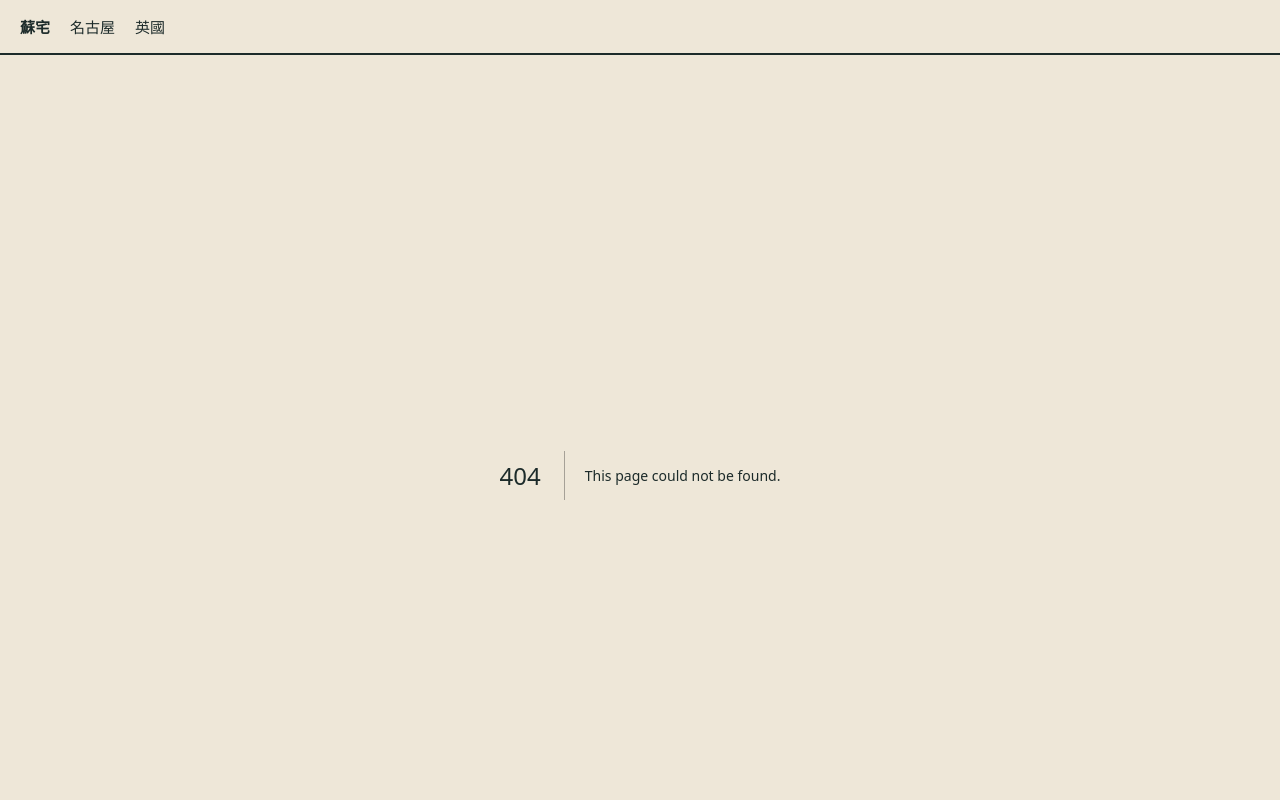
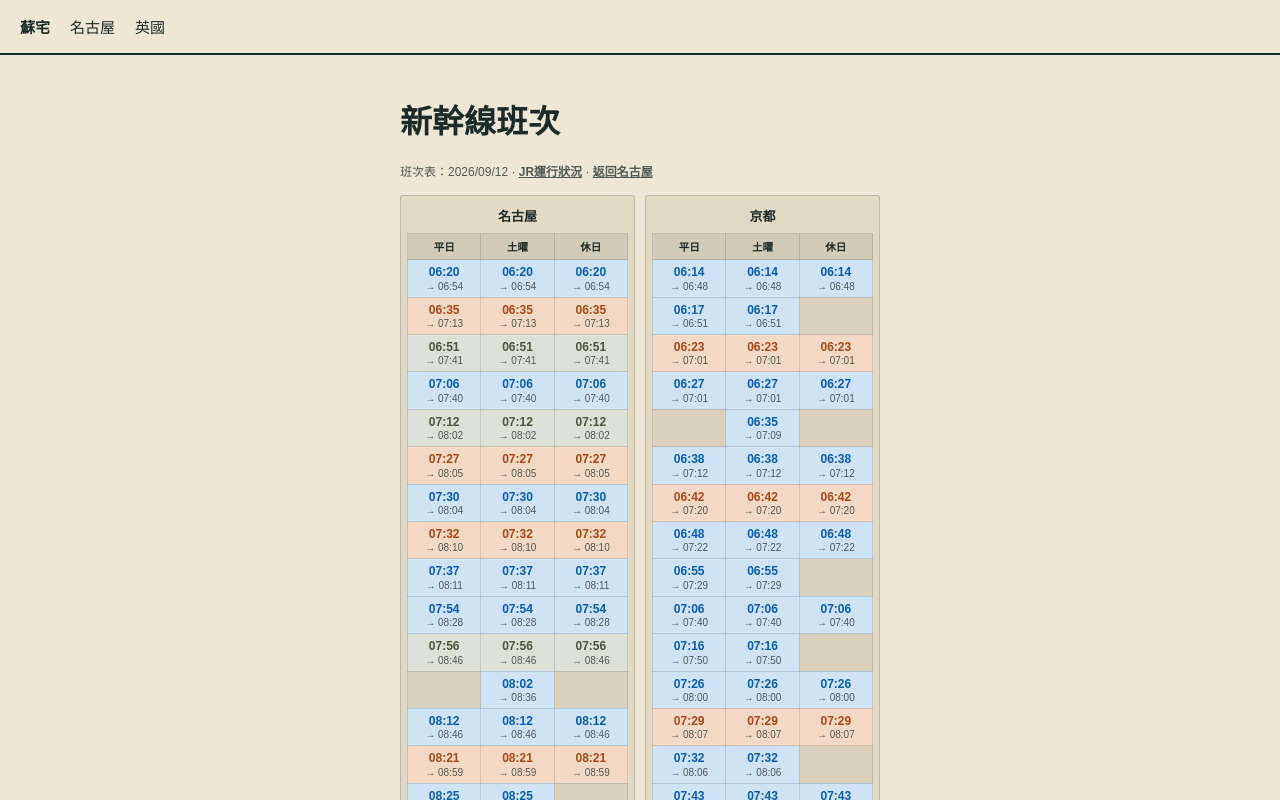
Before and after one commit to alty-as624/altyvilla, a Next.js app: page /nagoya/shinkansen in a window 1280 px wide. Before the commit this address had no page. Shown: the top 800 px of the page. Built offline with nearby package versions, Linux system fonts and the light colour scheme.

Commit message:
Add files via upload

```diff
--- /dev/null
+++ b/app/nagoya/shinkansen/page.js
@@ -0,0 +1,324 @@
+"use client";
+import { useEffect, useMemo, useState } from "react";
+
+const CSV_URL = "/data/shinkansen-ngy-kyo.csv";
+const JR_SHINKANSEN_STATUS =
+  "https://traininfo.jr-central.co.jp/shinkansen/pc/ja/index.html";
+
+const TRAIN_STYLE = {
+  nozomi: { bg: "#cfe3f7", dep: "#0b5cab" },
+  hikari: { bg: "#f3d9c4", dep: "#a34a1a" },
+  kodama: { bg: "#dde0d6", dep: "#4a5540" },
+};
+
+function trainKind(name) {
+  const s = String(name || "");
+  if (s.includes("のぞみ")) return "nozomi";
+  if (s.includes("ひかり")) return "hikari";
+  if (s.includes("こだま")) return "kodama";
+  return "kodama";
+}
+
+function parseHHMM(s) {
+  const [h, m] = String(s).trim().split(":").map(Number);
+  if (Number.isNaN(h) || Number.isNaN(m)) return null;
+  return h * 60 + m;
+}
+
+function parseCsv(text) {
+  const lines = text
+    .replace(/^\uFEFF/, "")
+    .trim()
+    .split(/\r?\n/);
+  if (lines.length < 2) return [];
+  const headers = lines[0].split(",").map((h) => h.trim());
+  return lines.slice(1).map((line) => {
+    const cols = line.split(",");
+    const row = {};
+    headers.forEach((h, i) => {
+      row[h] = (cols[i] || "").trim();
+    });
+    return row;
+  });
+}
+
+function dayParts(dayField) {
+  const raw = String(dayField || "")
+    .toLowerCase()
+    .replace(/\s/g, "");
+  if (!raw || raw === "all") return ["weekday", "saturday", "holiday"];
+  return raw.split("+").filter(Boolean);
+}
+
+/** 同一 dep 同一列；唔同 dep 分列；由早到晚 */
+function buildPivot(rows, dir) {
+  const map = new Map();
+  for (const r of rows) {
+    if (r.dir !== dir) continue;
+    const depMin = parseHHMM(r.dep);
+    if (depMin == null) continue;
+    if (!map.has(depMin)) {
+      map.set(depMin, {
+        depMin,
+        weekday: null,
+        saturday: null,
+        holiday: null,
+      });
+    }
+    const slot = map.get(depMin);
+    const cell = {
+      dep: r.dep,
+      arr: r.arr,
+      train: r.train,
+      dest: r.dest,
+      kind: trainKind(r.train),
+    };
+    for (const d of dayParts(r.day)) {
+      if (d === "weekday" || d === "saturday" || d === "holiday") {
+        slot[d] = cell;
+      }
+    }
+  }
+  return [...map.values()].sort((a, b) => a.depMin - b.depMin);
+}
+
+function Cell({ cell }) {
+  if (!cell) {
+    return (
+      <td
+        style={{
+          background: "rgba(28,43,42,0.04)",
+          border: "1px solid rgba(28,43,42,0.14)",
+          padding: "5px 3px",
+        }}
+      />
+    );
+  }
+  const st = TRAIN_STYLE[cell.kind] || TRAIN_STYLE.kodama;
+  return (
+    <td
+      style={{
+        background: st.bg,
+        border: "1px solid rgba(28,43,42,0.14)",
+        padding: "5px 3px",
+        verticalAlign: "middle",
+        textAlign: "center",
+      }}
+    >
+      <div
+        style={{
+          fontWeight: 800,
+          fontSize: 12,
+          color: st.dep,
+          lineHeight: 1.2,
+        }}
+      >
+        {cell.dep}
+      </div>
+      <div
+        style={{
+          fontSize: 10,
+          color: "#1c2b2a",
+          opacity: 0.75,
+          marginTop: 1,
+        }}
+      >
+        → {cell.arr}
+      </div>
+    </td>
+  );
+}
+
+function DirTable({ title, pivot }) {
+  return (
+    <div
+      style={{
+        flex: "1 1 0",
+        minWidth: 0,
+        background: "#e2d9c5",
+        border: "1px solid rgba(28,43,42,0.18)",
+        borderRadius: 3,
+        padding: "10px 6px 12px",
+      }}
+    >
+      <h2
+        style={{
+          fontSize: 13,
+          fontWeight: 700,
+          margin: "0 0 8px",
+          textAlign: "center",
+        }}
+      >
+        {title}
+      </h2>
+      <table
+        style={{
+          width: "100%",
+          borderCollapse: "collapse",
+          tableLayout: "fixed",
+          fontSize: 11,
+        }}
+      >
+        <thead>
+          <tr>
+            {["平日", "土曜", "休日"].map((h) => (
+              <th
+                key={h}
+                style={{
+                  background: "rgba(28,43,42,0.08)",
+                  fontWeight: 700,
+                  fontSize: 10.5,
+                  border: "1px solid rgba(28,43,42,0.14)",
+                  padding: "5px 3px",
+                }}
+              >
+                {h}
+              </th>
+            ))}
+          </tr>
+        </thead>
+        <tbody>
+          {pivot.length === 0 ? (
+            <tr>
+              <td
+                colSpan={3}
+                style={{
+                  textAlign: "center",
+                  padding: 12,
+                  opacity: 0.7,
+                  border: "1px solid rgba(28,43,42,0.14)",
+                }}
+              >
+                無班次資料
+              </td>
+            </tr>
+          ) : (
+            pivot.map((row) => (
+              <tr key={row.depMin}>
+                <Cell cell={row.weekday} />
+                <Cell cell={row.saturday} />
+                <Cell cell={row.holiday} />
+              </tr>
+            ))
+          )}
+        </tbody>
+      </table>
+    </div>
+  );
+}
+
+export default function ShinkansenTimetable() {
+  const [rows, setRows] = useState([]);
+  const [error, setError] = useState(false);
+
+  useEffect(() => {
+    fetch(CSV_URL, { cache: "no-store" })
+      .then((res) => {
+        if (!res.ok) throw new Error("csv");
+        return res.text();
+      })
+      .then((text) => setRows(parseCsv(text)))
+      .catch(() => setError(true));
+  }, []);
+
+  const ngy = useMemo(() => buildPivot(rows, "ngy_kyo"), [rows]);
+  const kyo = useMemo(() => buildPivot(rows, "kyo_ngy"), [rows]);
+
+  return (
+    <div>
+      <h1 style={{ fontFamily: "serif" }}>新幹線班次</h1>
+      <div
+        style={{
+          fontSize: 12,
+          opacity: 0.75,
+          marginBottom: 14,
+          lineHeight: 1.45,
+        }}
+      >
+        班次表：2026/09/12
+        {" · "}
+        <a
+          href={JR_SHINKANSEN_STATUS}
+          target="_blank"
+          rel="noopener noreferrer"
+          style={{ color: "#1c2b2a", fontWeight: 600 }}
+        >
+          JR運行狀況
+        </a>
+        {" · "}
+        <a href="/nagoya" style={{ color: "#1c2b2a", fontWeight: 600 }}>
+          返回名古屋
+        </a>
+      </div>
+
+      {error && (
+        <div style={{ fontSize: 13, color: "#991b1b", marginBottom: 12 }}>
+          讀唔到班次表，請確認 public/data/shinkansen-ngy-kyo.csv
+        </div>
+      )}
+
+      <div
+        style={{
+          display: "flex",
+          gap: 10,
+          alignItems: "flex-start",
+        }}
+      >
+        <DirTable title="名古屋" pivot={ngy} />
+        <DirTable title="京都" pivot={kyo} />
+      </div>
+
+      <div
+        style={{
+          marginTop: 12,
+          fontSize: 11,
+          opacity: 0.8,
+          lineHeight: 1.55,
+        }}
+      >
+        <span
+          style={{
+            display: "inline-block",
+            width: 12,
+            height: 12,
+            background: "#cfe3f7",
+            borderRadius: 2,
+            verticalAlign: -2,
+            marginRight: 3,
+            border: "1px solid rgba(28,43,42,0.15)",
+          }}
+        />
+        快
+        {" · "}
+        <span
+          style={{
+            display: "inline-block",
+            width: 12,
+            height: 12,
+            background: "#f3d9c4",
+            borderRadius: 2,
+            verticalAlign: -2,
+            marginRight: 3,
+            border: "1px solid rgba(28,43,42,0.15)",
+          }}
+        />
+        中
+        {" · "}
+        <span
+          style={{
+            display: "inline-block",
+            width: 12,
+            height: 12,
+            background: "#dde0d6",
+            borderRadius: 2,
+            verticalAlign: -2,
+            marginRight: 3,
+            border: "1px solid rgba(28,43,42,0.15)",
+          }}
+        />
+        慢
+        （格底色；開車字色跟車型，到達一律深色細字）
+      </div>
+    </div>
+  );
+}
```
Also changed, not shown: app/nagoya/page.js (+2 -8 lines).
